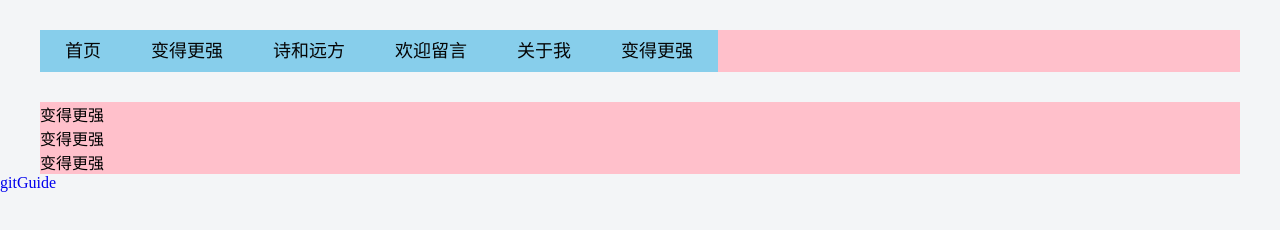
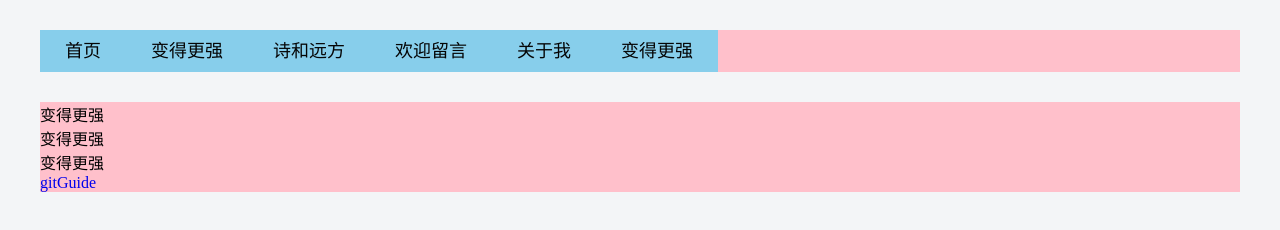
Before and after one commit to HiQiang/html, a plain HTML site: page index.html in a window 1280 px wide. Drawn offline with Linux system fonts and the light colour scheme.

Commit message:
修饰页面布局

```diff
--- a/index.html
+++ b/index.html
@@ -36,8 +36,8 @@
     </div>
     <div class="w">
         变得更强
-    </div class="w">
-    <div><a href="gitGuide.html">gitGuide</a></div>
+    </div>
+    <div class="w"><a href="gitGuide.html">gitGuide</a></div>
 </body>
 
 </html>
```
Also changed, not shown: gitGuide.html (+2 -1 lines).
